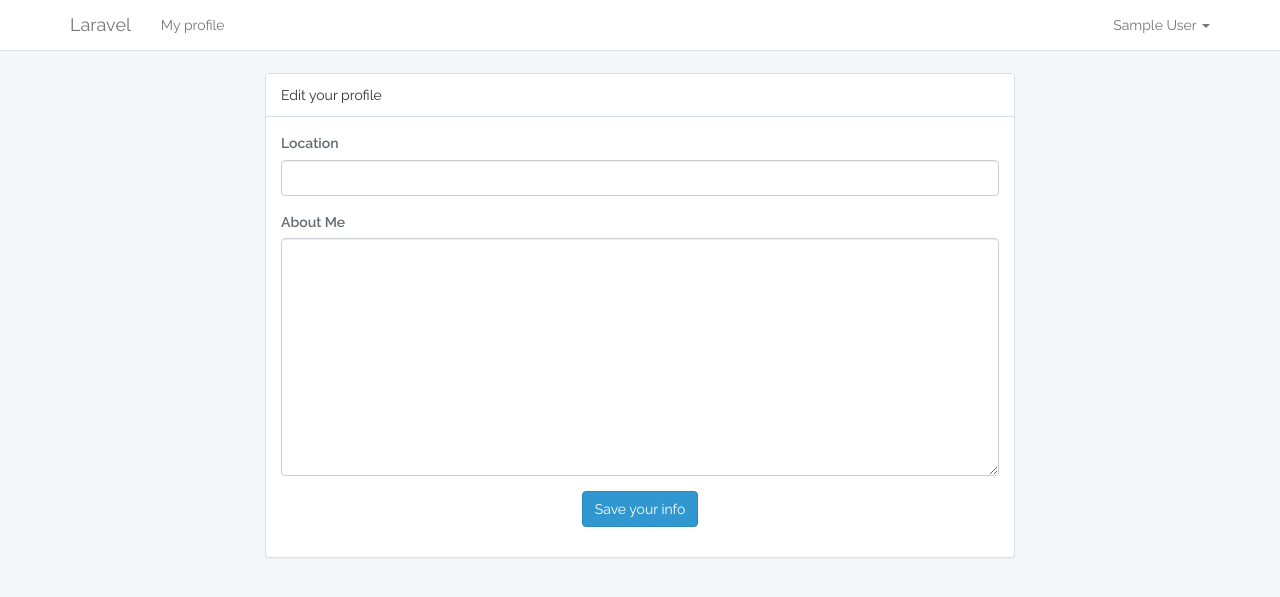
After one commit to mobbjelly/social-app, a Laravel app: page /profile/edit/profile in a window 1280 px wide. The commit adds this page. Shown: the top 597 px of the page. Run offline with Laravel 8, Linux system fonts and the light colour scheme; the visitor is signed in with stand-in values (Sample User, id 1); data that the repository does not hold is empty; settings files or empty folders that the repository lacks are supplied.

Commit message:
add user's profile edit page

```diff
--- a/app/Http/Controllers/ProfilesController.php
+++ b/app/Http/Controllers/ProfilesController.php
@@ -4,6 +4,8 @@ namespace App\Http\Controllers;
 
 use Illuminate\Http\Request;
 use App\User;
+use Auth;
+use Session;
 
 class ProfilesController extends Controller
 {
@@ -13,4 +15,26 @@ class ProfilesController extends Controller
         return view('profiles.profile')
             ->with('user', $user);
     }
+
+    public function edit()
+    {
+        return view('profiles.edit')->with('info', Auth::user()->profile);
+    }
+
+    public function update(Request $r)
+    {
+
+        $this->validate($r, [
+            'location' => 'required',
+            'about' => 'required|max:255'
+        ]);
+
+        Auth::user()->profile()->update([
+            'location' => $r->location,
+            'about' => $r->about
+        ]);
+
+        Session::flash('success', 'Profile updated.');
+        return redirect()->back();
+    }
 }
--- /dev/null
+++ b/resources/views/profiles/edit.blade.php
@@ -0,0 +1,34 @@
+@extends('layouts.app')
+
+@section('content')
+<div class="container">
+    <div class="row">
+        <div class="col-md-8 col-md-offset-2">
+            <div class="panel panel-default">
+                <div class="panel-heading">Edit your profile</div>
+
+                <div class="panel-body">
+                    <form action="{{ route('profile.update')}}" method="post">
+                      {{ csrf_field()}}
+                      <div class="form-group">
+                        <label for="location">Location</label>
+                        <input type="text" class="form-control" name="location" value="{{ $info->location}}" required>
+                      </div>
+
+                      <div class="form-group">
+                        <label for="about">About Me</label>
+                        <textarea cols="30" id="about" rows="10" class="form-control" name="about" required>{{ $info->about}}</textarea>
+                      </div>
+
+                      <div class="form-group">
+                        <p class="text-center">
+                          <button class="btn btn-primary" type="submit">Save your info</button>
+                        </p>
+                      </div>
+                    </form>
+                </div>
+            </div>
+        </div>
+    </div>
+</div>
+@endsection
--- a/routes/web.php
+++ b/routes/web.php
@@ -24,4 +24,14 @@ Route::group(['middleware' => ['auth']], function () {
         'uses' => 'ProfilesController@index',
         'as' => 'profile'
    ]);
+
+   Route::get('/profile/edit/profile', [
+        'uses' => 'ProfilesController@edit',
+        'as' => 'profile.edit'
+   ]);
+
+   Route::post('/profile/update/profile', [
+        'uses' => 'ProfilesController@update',
+        'as' => 'profile.update'
+   ]);
 });
```
Also changed, not shown: resources/views/profiles/profile.blade.php (+7 -1 lines).
